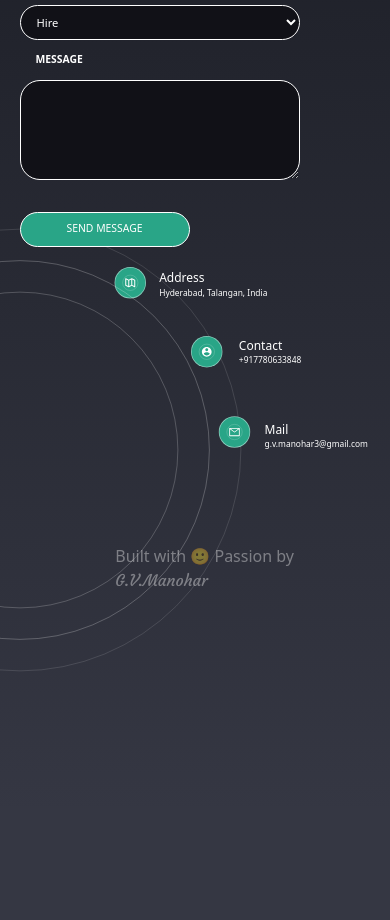
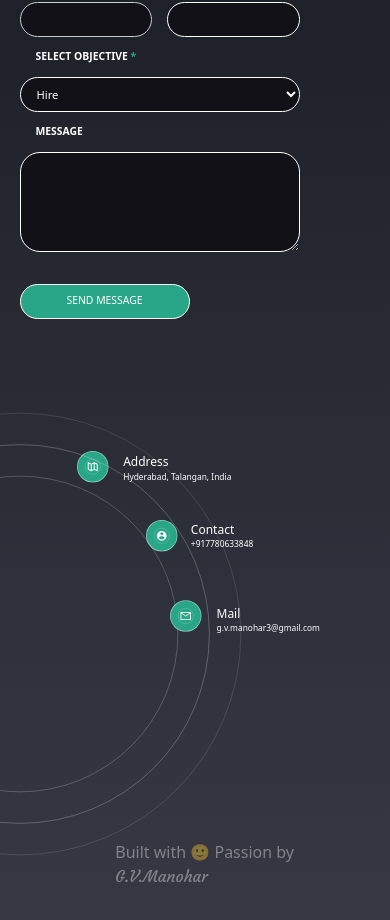
Before and after one commit to Manu-ESD/PortfolioV2, a React (Create React App) app: page / in a window 390 px wide. Shown: the part 3953-4873 px from the top of the page. Before the commit the page ends 4781 px from the top, so only its background shows below. Built offline with nearby package versions, Linux system fonts and the light colour scheme; a web font is replaced by a local one.

Commit message:
mobile update v4.0

```diff
--- a/src/components/Contact.js
+++ b/src/components/Contact.js
@@ -52,17 +52,17 @@ const Contact = () => {
             Contact:
           </h3>
 
-          <div className="h-[100vh] w-[100vh] scale-75 sm:scale-100  flex justify-center items-center absolute top-[40vh] left-[-50vh] sm:top-[0%] sm:left-[-250px] z-10 scale-50 sm:scale-100 sm:-translate-y-0 -translate-y-28">
+          <div className="h-[100vh] w-[100vh] scale-75 sm:scale-100  flex justify-center items-center absolute top-[40vh] left-[-50vh] sm:top-[0%] sm:left-[-250px] z-10 scale-50 sm:scale-100 sm:-translate-y-0">
             <div className="h-[70vh] w-[70vh] rounded-[50%] bg-[#ffffff00] border-[1px] border-[#ffffff2a] absolute z-0">
               <a
                 href="https://github.com/Manu-ESD"
                 target="_blank"
-                className="h-[5vh] w-[5vh] rounded-[50%] bg-yellow  border-[1px] border-[#ffffff75] absolute opacity-[1] translate-x-[420px] translate-y-[50px] sm:translate-x-[300px] sm:translate-y-[50px] flex justify-center items-center"
+                className="h-[5vh] w-[5vh] rounded-[50%] bg-yellow  border-[1px] border-[#ffffff75] absolute opacity-[1] translate-x-[370px] translate-y-[50px] sm:translate-x-[300px] sm:translate-y-[50px] flex justify-center items-center"
               >
                 <BiMapAlt className="text-[#fff]"></BiMapAlt>
                 <div className="h-[5vh] w-[5vh] rounded-[50%] bg-[#fff0]  border-[1px] border-[#ffffff75] absolute opacity-[1] scale-50"></div>
               </a>
-              <div className="absolute translate-x-[30rem] translate-y-[52px] sm:translate-x-[22rem] sm:translate-y-[52px] text-[#fff]">
+              <div className="absolute translate-x-[27rem] translate-y-[52px] sm:translate-x-[22rem] sm:translate-y-[52px] text-[#fff]">
                 <p>Address</p>
                 <p className="text-[0.7rem]">Hyderabad, Talangan, India</p>
               </div>
@@ -72,12 +72,12 @@ const Contact = () => {
               <a
                 href="https://github.com/Manu-ESD"
                 target="_blank"
-                className="h-[5vh] w-[5vh] rounded-[50%] bg-yellow  border-[1px] border-[#ffffff75] absolute opacity-[1] translate-x-[480px] translate-y-[100px]   sm:translate-x-[335px] sm:translate-y-[120px] flex justify-center items-center"
+                className="h-[5vh] w-[5vh] rounded-[50%] bg-yellow  border-[1px] border-[#ffffff75] absolute opacity-[1] translate-x-[420px] translate-y-[100px]   sm:translate-x-[335px] sm:translate-y-[120px] flex justify-center items-center"
               >
                 <IoMdContact className="text-[#fff]"></IoMdContact>
                 <div className="h-[5vh] w-[5vh] rounded-[50%] bg-[#fff0]  border-[1px] border-[#ffffff75] absolute opacity-[1] scale-50"></div>
               </a>
-              <div className="absolute translate-x-[34rem] translate-y-[100px] sm:translate-x-[24rem] sm:translate-y-[120px] text-[#fff]">
+              <div className="absolute translate-x-[30rem] translate-y-[100px] sm:translate-x-[24rem] sm:translate-y-[120px] text-[#fff]">
                 <p>Contact</p>
                 <p className="text-[0.7rem]">+917780633848</p>
               </div>
@@ -86,12 +86,12 @@ const Contact = () => {
               <a
                 href="https://github.com/Manu-ESD"
                 target="_blank"
-                className="h-[5vh] w-[5vh] rounded-[50%] bg-yellow  border-[1px] border-[#ffffff75] absolute opacity-[1] translate-x-[475px] translate-y-[165px] sm:translate-x-[298px] sm:translate-y-[200px] flex justify-center items-center"
+                className="h-[5vh] w-[5vh] rounded-[50%] bg-yellow  border-[1px] border-[#ffffff75] absolute opacity-[1] translate-x-[410px] translate-y-[165px] sm:translate-x-[298px] sm:translate-y-[200px] flex justify-center items-center"
               >
                 <AiOutlineMail className="text-[#fff]"></AiOutlineMail>
                 <div className="h-[5vh] w-[5vh] rounded-[50%] bg-[#fff0]  border-[1px] border-[#ffffff75] absolute opacity-[1] scale-50"></div>
               </a>
-              <div className="absolute translate-x-[33.5rem] translate-y-[170px] sm:translate-x-[21.5rem] sm:translate-y-[200px] text-[#fff]">
+              <div className="absolute translate-x-[29.5rem] translate-y-[170px] sm:translate-x-[21.5rem] sm:translate-y-[200px] text-[#fff]">
                 <p>Mail</p>
                 <p className="text-[0.7rem]">g.v.manohar3@gmail.com</p>
               </div>
@@ -187,7 +187,7 @@ const Contact = () => {
           <div className="h-[15vh] w-[15vh] rounded-[50%] bg-[#ff00]  border-[1px] border-[#ffffff79] absolute opacity-[1]"></div>
           <div className="h-[10vh] w-[10vh] rounded-[50%] bg-[#00f0]  border-[1px] border-[#ffffff70] absolute opacity-[1]"></div>
         </div>
-        <div className="absolute text-[#f0f0f069] bottom-16 right-24 sm:-translate-y-0 -translate-y-40">
+        <div className="absolute text-[#f0f0f069] bottom-0 right-24 sm:-translate-y-0 -translate-y-0">
           <p>Built with 🙂 Passion by</p>
           <p className="" style={{ fontFamily: "Courgette" }}>
             G.V.Manohar
--- a/src/components/Projects.js
+++ b/src/components/Projects.js
@@ -22,7 +22,7 @@ const Projects = () => {
   return (
     <div
       ref={ref}
-      className="h-[200vh] sm:h-screen w-[100%] m-auto bg-gradient-to-t -translate-y-3 from-[#1c1e26]"
+      className="h-auto sm:h-screen w-[100%] m-auto bg-gradient-to-t -translate-y-3 from-[#1c1e26]"
       id="projects"
     >
       <div className="w-[90%] mx-auto">
```
